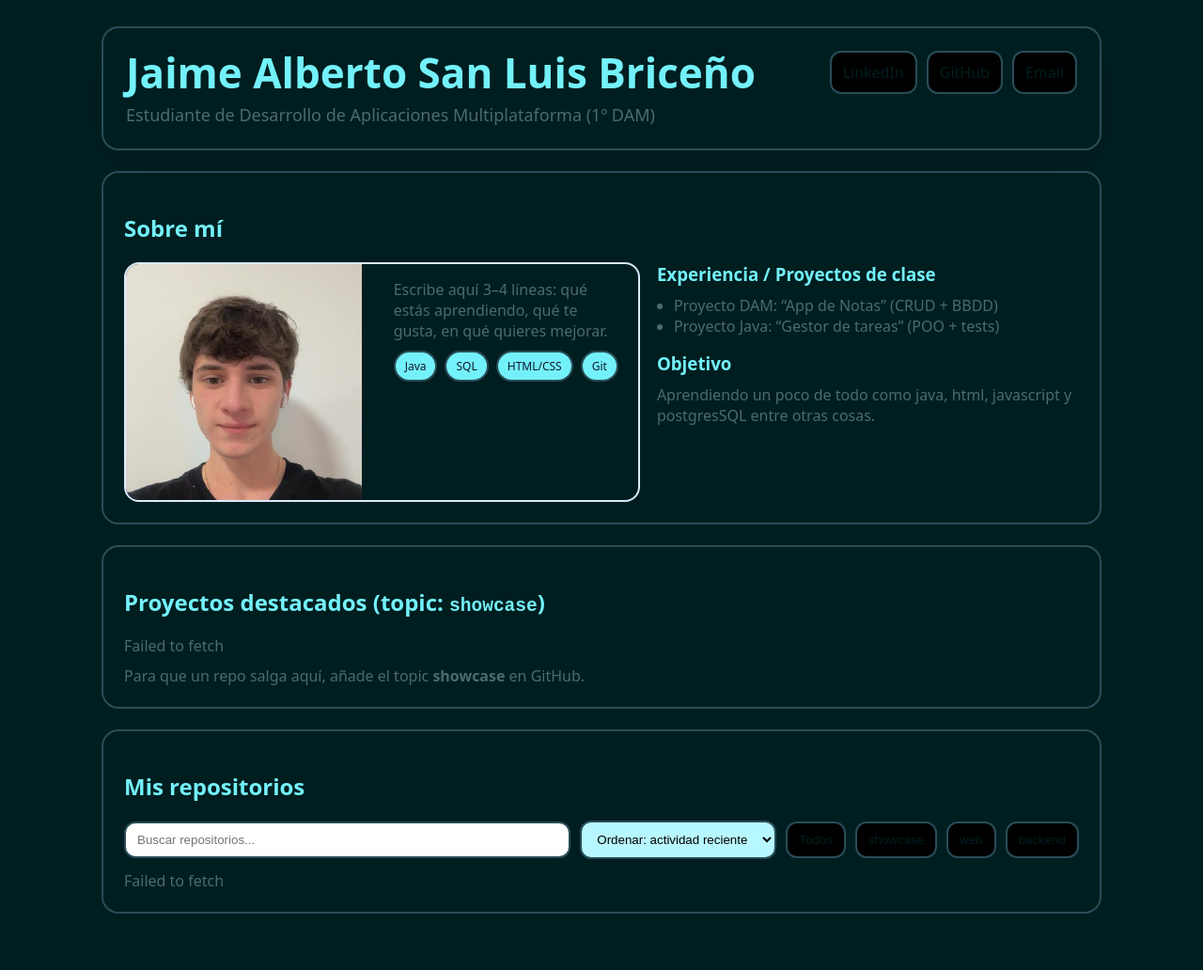
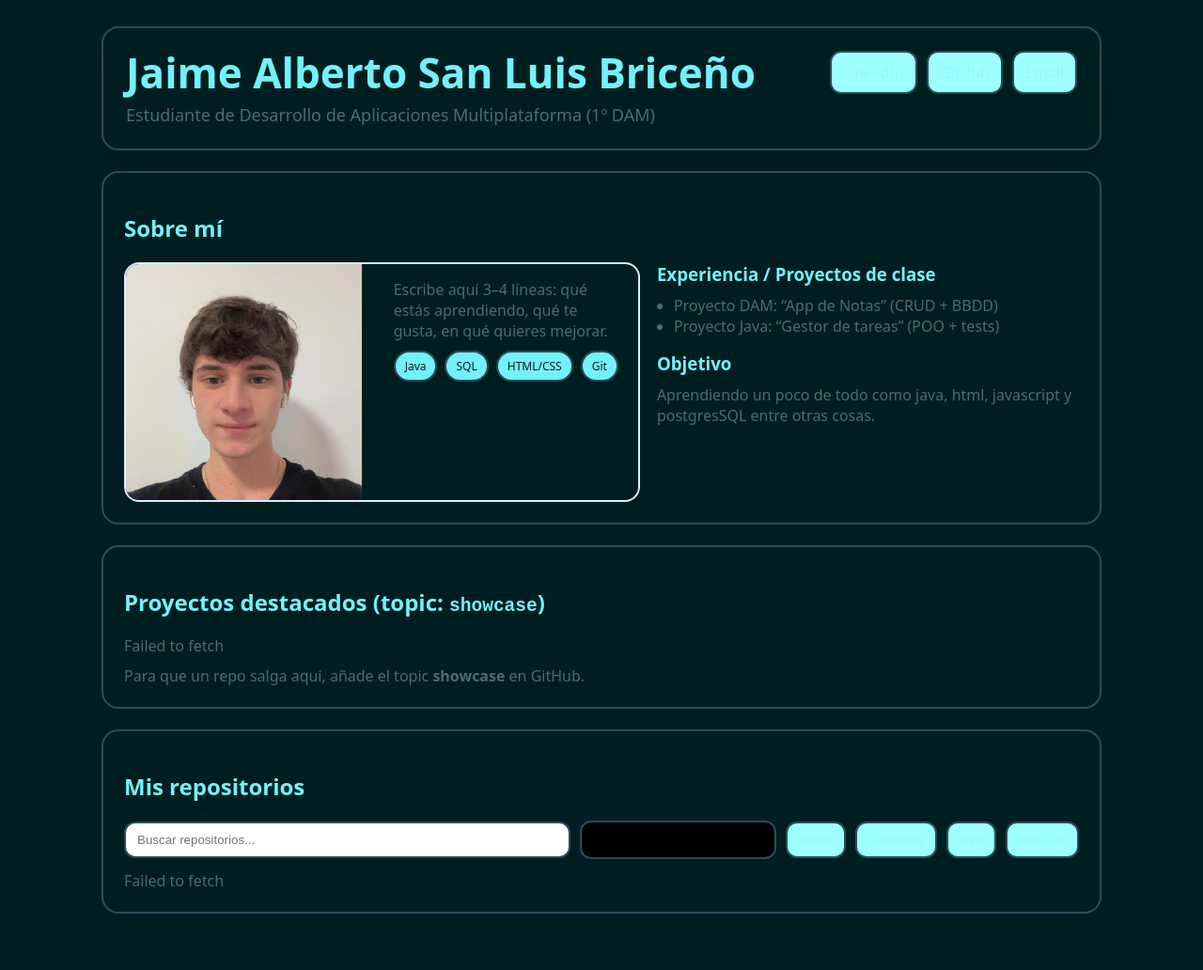
Before and after one commit to jaimesanluis/jaimesanluis.github.io, a Jekyll site: the page index.html, which Jekyll copies as it is, in a window 1280 px wide. Shown: the whole page at 94% size. Built offline with Jekyll 4.4.1, drawn with Linux system fonts in a browser that asks for light colours.

Commit message:
css cambios

```diff
--- a/assets/css/styles.css
+++ b/assets/css/styles.css
@@ -56,15 +56,15 @@ body{
 .muted{color:var(--muted)}
 .toolbar{display:flex;gap:10px;flex-wrap:wrap;align-items:center;margin-top:8px}
 .input{flex:1;min-width:220px;padding:10px 12px;border-radius:12px;border:2px solid var(--line)}
-.select{padding:10px 12px;border-radius:12px;border:2px solid var(--line);background:#b7f7ff}
+.select{padding:10px 12px;border-radius:12px;border:2px solid var(--line);background:#000000}
 .btn{
   padding:10px 12px;
   border-radius:12px;
   border:2px solid var(--line);
-  background:#000000;
+  background:#9effff;
   cursor:pointer;
   text-decoration:none;
-  color:#002022;
+  color:#96f8ff;
   display:inline-block;
   transition: all 0.3s ease;
   font-weight: 500;
@@ -73,21 +73,6 @@ body{
 .btn:hover{
   background: var(--brand);
   transform: translateY(-2px);
-  box-shadow: 0 8px 20px rgba(0,0,0,.2);
-}
-.btn,
-.btn:link,
-.btn:visited {
-  color: #001e20;
-  text-decoration: none;
-}
-
-.btn:hover,
-.btn:active {
-  color: white;
-}
-
-.btn * {
-  color: inherit;
+  box-shadow: 0 8px 20px rgba(255, 255, 255, 0.2);
 }
 .repoMeta{display:flex;gap:10px;flex-wrap:wrap;align-items:center;font-size:12px;color:var(--muted)}
```
Also changed, not shown: 1 other file.
